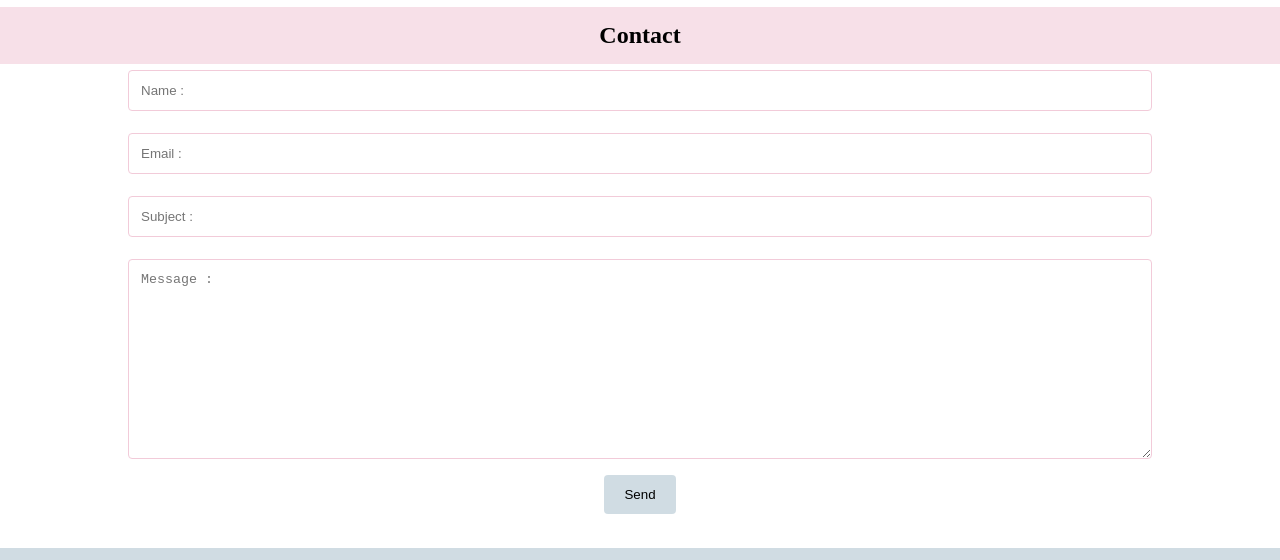
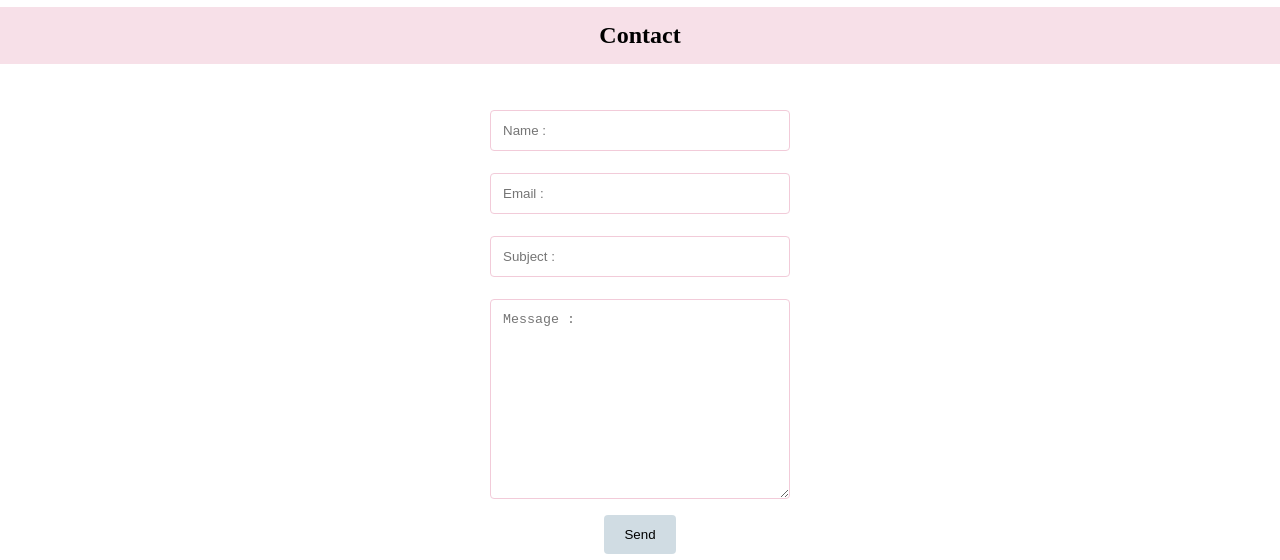
Before and after one commit to Sara-Kjeldgaard/Projekt---mobile-first, a plain HTML site: page contact.html in a window 1280 px wide. Shown: the part 181-741 px from the top of the page. Drawn offline with Linux system fonts and the light colour scheme; a web font is replaced by a local one.

Commit message:
tilpasse ipad og "web"

```diff
--- a/css/style.css
+++ b/css/style.css
@@ -202,7 +202,8 @@ textarea {
     display: flex;
     flex-direction: column;
     align-items: center;
-    width: 80%;
+    width: 200px;
+    margin-top: 40px;
 }
 label {
     color: black;
@@ -449,6 +450,13 @@ p {
         padding-left: 70px;
         padding-right: 70px;
     }
+
+    /*Vi tilpasser contact til tablet*/
+
+    #form{
+        width: 300px;
+    }
+
 }
 
 /***********************************************/
```
